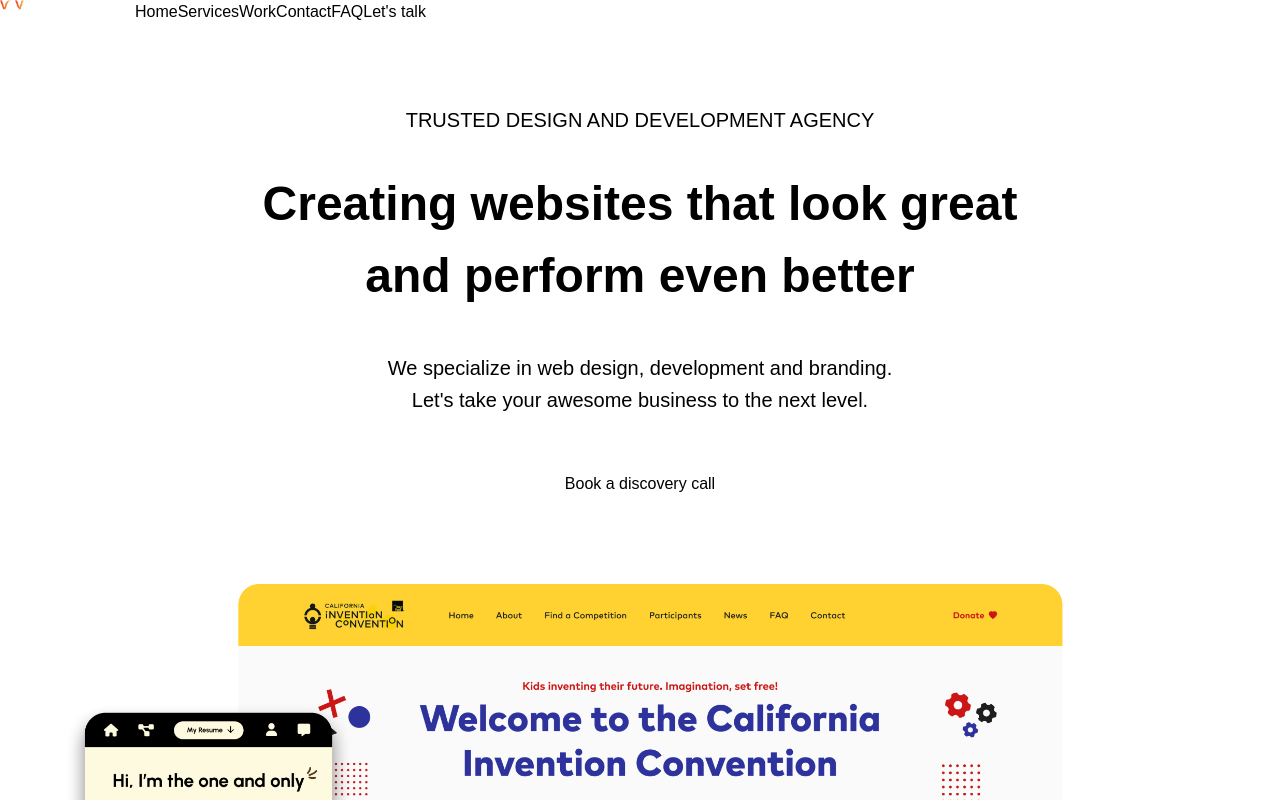
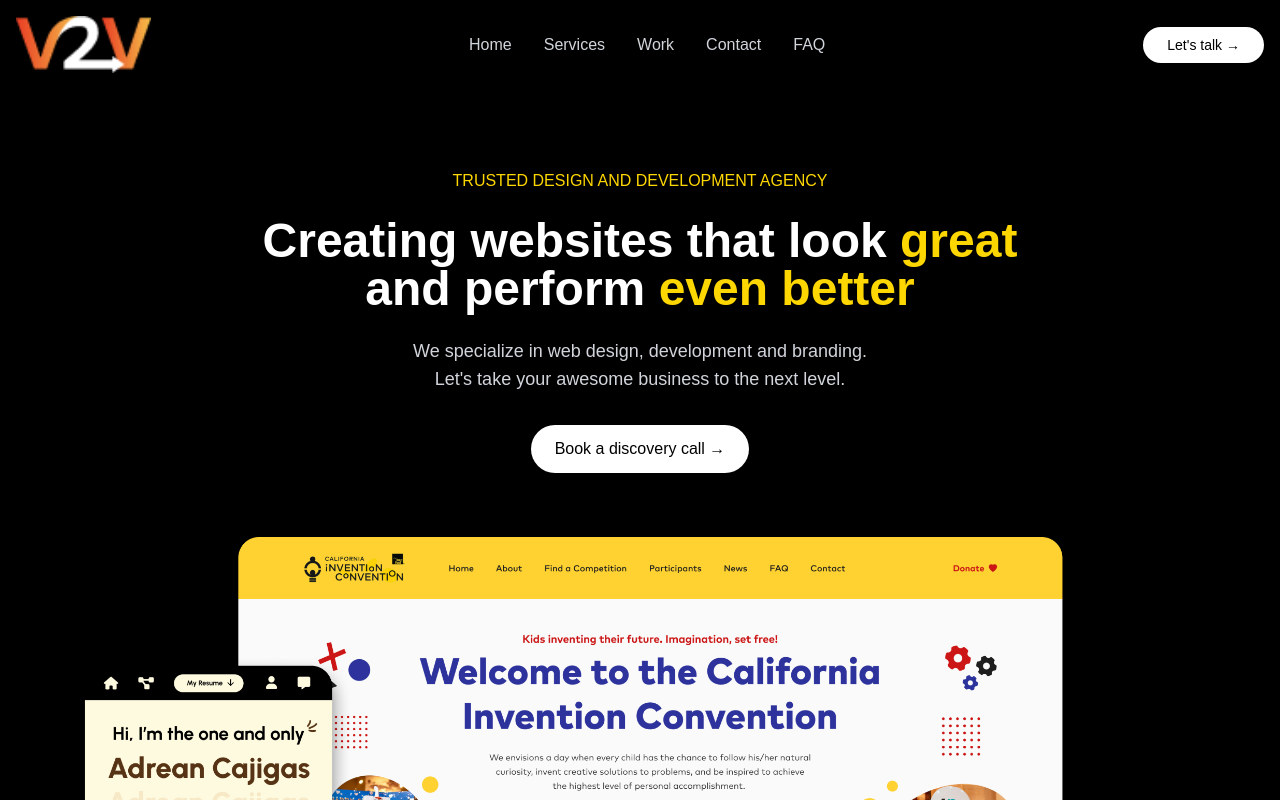
Before and after one commit to Visions-to-Visuals/v2v-website, a Next.js app: page / in a window 1280 px wide. Shown: the top 800 px of the page. Built offline with nearby package versions, Linux system fonts and the light colour scheme.

Commit message:
feat: slightly improve hero

```diff
--- a/src/components/layout/Navbar.tsx
+++ b/src/components/layout/Navbar.tsx
@@ -11,23 +11,39 @@ const navLinks = [
 
 export function Navbar() {
   return (
-    <nav className="flex flex-row">
-      <Link href="/">
+    <nav className="w-full bg-black text-white">
+      <div className="max-w-7xl mx-auto px-4 py-4">
+        <div className="flex items-center justify-between">
+          {/* Logo */}
+          <Link href="/" className="flex-shrink-0">
             <Image
-          src="/assets/full-logo.png"
+              src="/assets/logo-v2v.png"
               alt="Visions to Visuals"
               width={135}
               height={40}
+              className="h-auto"
             />
           </Link>
-      <div className="flex flex-row">
+
+          {/* Navigation Links */}
+          <div className="hidden md:flex items-center gap-8">
             {navLinks.map((link) => (
-          <Link key={link.href} href={link.href}>
+              <Link
+                key={link.href}
+                href={link.href}
+                className="text-gray-300 hover:text-white transition-colors"
+              >
                 {link.label}
               </Link>
             ))}
           </div>
-      <button>Let's talk</button>
+
+          {/* CTA Button */}
+          <button className="flex items-center gap-2 bg-white text-black px-6 py-2 rounded-full text-sm">
+            Let's talk →
+          </button>
+        </div>
+      </div>
     </nav>
   )
 }
--- a/src/components/sections/Hero.tsx
+++ b/src/components/sections/Hero.tsx
@@ -2,26 +2,41 @@ import Image from 'next/image'
 
 export function Hero() {
   return (
-    <section className="flex flex-col items-center text-center px-4 py-20 gap-6">
-      <p className="mb-2">TRUSTED DESIGN AND DEVELOPMENT AGENCY</p>
-      <h1 className="max-w-3xl mb-4">
-        Creating websites that look <span>great</span>
+    <section className="flex flex-col items-center w-full bg-black text-white">
+      <div className="max-w-7xl mx-auto px-4 w-full py-20">
+        <div className="flex flex-col items-center text-center">
+          <span className="text-[#FFD700] mb-6">TRUSTED DESIGN AND DEVELOPMENT AGENCY</span>
+
+          <h1 className="text-5xl font-bold mb-6 max-w-3xl">
+            Creating websites that look{' '}
+            <span className="text-[#FFD700]">great</span>
             <br />
-        and perform <span>even better</span>
+            and perform{' '}
+            <span className="text-[#FFD700]">even better</span>
           </h1>
-      <p className="max-w-2xl mb-8">
+
+          <p className="text-lg text-gray-300 max-w-2xl mb-8">
             We specialize in web design, development and branding.
             <br />
             Let's take your awesome business to the next level.
           </p>
-      <button className="mb-16">Book a discovery call</button>
+
+          <button className="flex items-center gap-2 bg-white text-black px-6 py-3 rounded-full mb-16">
+            Book a discovery call →
+          </button>
+
+          <div className="relative w-full max-w-6xl">
             <Image
               src="/assets/best-work.png"
               alt="Our best work showcase"
               width={1200}
               height={600}
-        className="w-full max-w-6xl"
+              className="w-full h-auto"
+              priority
             />
+          </div>
+        </div>
+      </div>
     </section>
   )
 }
```
Lines whose indentation alone changed are shown as unchanged.
